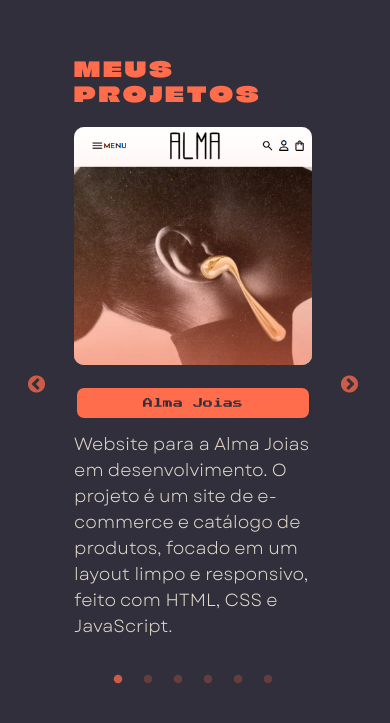
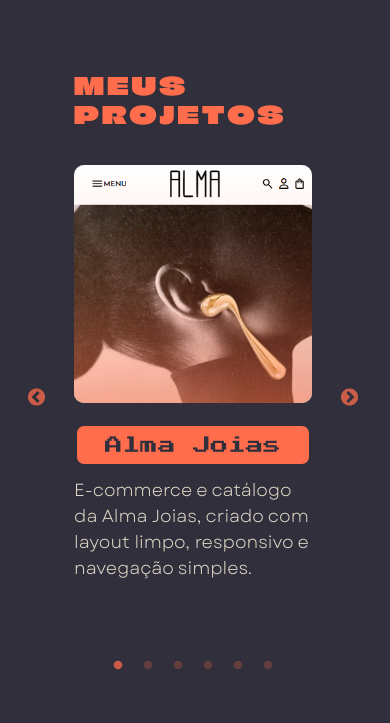
Before and after one commit to eduardo-olvreis/portfolio, a React (Vite) app in the folder portfolio/: page / in a window 390 px wide. Shown: the part 1749-2472 px from the top of the page. Built offline with nearby package versions, Linux system fonts and the light colour scheme.

Commit message:
style: (Projects) Adição da responsividade em tablet

```diff
--- a/portfolio/src/components/Projects/Carousel.css
+++ b/portfolio/src/components/Projects/Carousel.css
@@ -55,3 +55,9 @@
   left: -20%;
   top: 48%;
 }
+
+
+/* Descrição do item */
+#carouselDescription, #carouselButton{
+  font-size: var(--font-size-p);
+}
--- a/portfolio/src/components/Projects/Carousel.jsx
+++ b/portfolio/src/components/Projects/Carousel.jsx
@@ -25,7 +25,7 @@ export default function Carousel({ items }){
                         <div key={item.id}>
                             <img src={item.image} alt={item.alt} />
                             <button onClick={() => window.open(item.url, "_blank")} id="carouselButton">{item.name}</button>
-                            <p id="carouselDescription">{item.description} <br /><br /></p>
+                            <p id="carouselDescription">{item.description} <br /></p>
                         </div>
                     )
                 })}
--- a/portfolio/src/components/Projects/Projects.jsx
+++ b/portfolio/src/components/Projects/Projects.jsx
@@ -5,7 +5,7 @@ const meusProjetos = [
     {   // Alma Joias
         id: 1,
         name: "Alma Joias",
-        description: "Website para a Alma Joias em desenvolvimento. O projeto é um site de e-commerce e catálogo de produtos, focado em um layout limpo e responsivo, feito com HTML, CSS e JavaScript.",
+        description: "E-commerce e catálogo da Alma Joias, criado com layout limpo, responsivo e navegação simples.",
         image: "../src/assets/images/projects/almaImage.svg",
         alt: "Imagem do projeto Alma Joias",
         url: "https://github.com/eduardo-olvreis/projeto-alma-joias"
@@ -13,7 +13,7 @@ const meusProjetos = [
     {
         id: 2,
         name: "Portfólio",
-        description: "Este é o próprio site, desenvolvido em React como uma Single-Page Application (SPA) para demonstrar minhas habilidades na criação de interfaces dinâmicas e responsivas.",
+        description: "O próprio site, desenvolvido em React como SPA, mostrando uma interface dinâmica e responsiva.",
         image: "../src/assets/images/projects/portfolioImage.svg",
         alt: "Imagem do projeto portfólio",
         url: "https://github.com/eduardo-olvreis/portfolio"
@@ -45,7 +45,7 @@ const meusProjetos = [
     {
         id: 6,
         name: "Task List",
-        description: "Lista de tarefas feita para praticar HTML, CSS e JavaScript. Foco em manipulação de elementos da página e criação de uma interface intuitiva.",
+        description: "Lista de tarefas em HTML, CSS e JavaScript, focada na manipulação do DOM e em uma interface intuitiva.",
         image: "../src/assets/images/projects/tasklistImage.svg",
         alt: "Imagem do projeto Task List",
         url: "https://github.com/eduardo-olvreis/task-list-js"
@@ -56,7 +56,7 @@ export default function Projects(){
     return(
         <section id="projects-section" className={style.container}>
             <div className={style.content}>
-                <h2>MEUS <br />PROJETOS</h2>
+                <h2>MEUS PROJETOS</h2>
                 <Carousel items={meusProjetos}></Carousel>
             </div>
         </section>
--- a/portfolio/src/components/Projects/Projects.module.css
+++ b/portfolio/src/components/Projects/Projects.module.css
@@ -21,10 +21,11 @@
     & h2{
         color: var(--color-textImportant);
         font-family: "climateCrisis";
-        font-size: clamp(1.3rem, 5vw, 1.5rem);
+        font-size: var(--font-size-h2);
         line-height: 1.2;
         letter-spacing: 0.2rem;
         font-weight: 300;
+        margin-bottom: 1rem;
     }
 }
 
```
